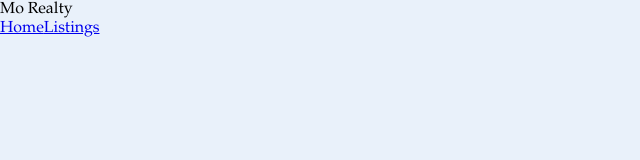
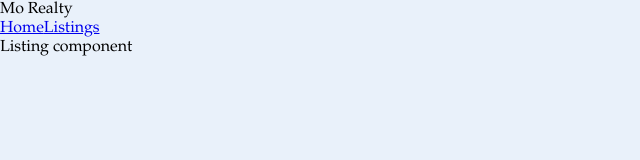
Before and after one commit to Taitai76/realty_app_frontend, a React (Create React App) app: page /listings in a window 1280 px wide. Shown: the top 160 px of the page, without its empty margins (0-640 px from the left). Built offline with nearby package versions, Linux system fonts and the light colour scheme.

Commit message:
Added listing component

```diff
--- a/src/components/App.js
+++ b/src/components/App.js
@@ -3,6 +3,7 @@ import { Route, Routes } from "react-router";
 import './App.css'
 import Header from './Header'
 import Home from "./Home";
+import Listings from "./Listings";
 
 
 function App() {
@@ -11,6 +12,7 @@ function App() {
     <Header />
     <Routes>
       <Route exact path="/" element={<Home/>}/>
+      <Route path="/listings" element={<Listings/>}/>
     </Routes>
     </>
   )
--- /dev/null
+++ b/src/components/Listings.js
@@ -0,0 +1,11 @@
+import React from "react";
+
+function Listings(){
+    return(
+        <>
+        Listing component
+        </>
+    )
+}
+
+export default Listings;
```
